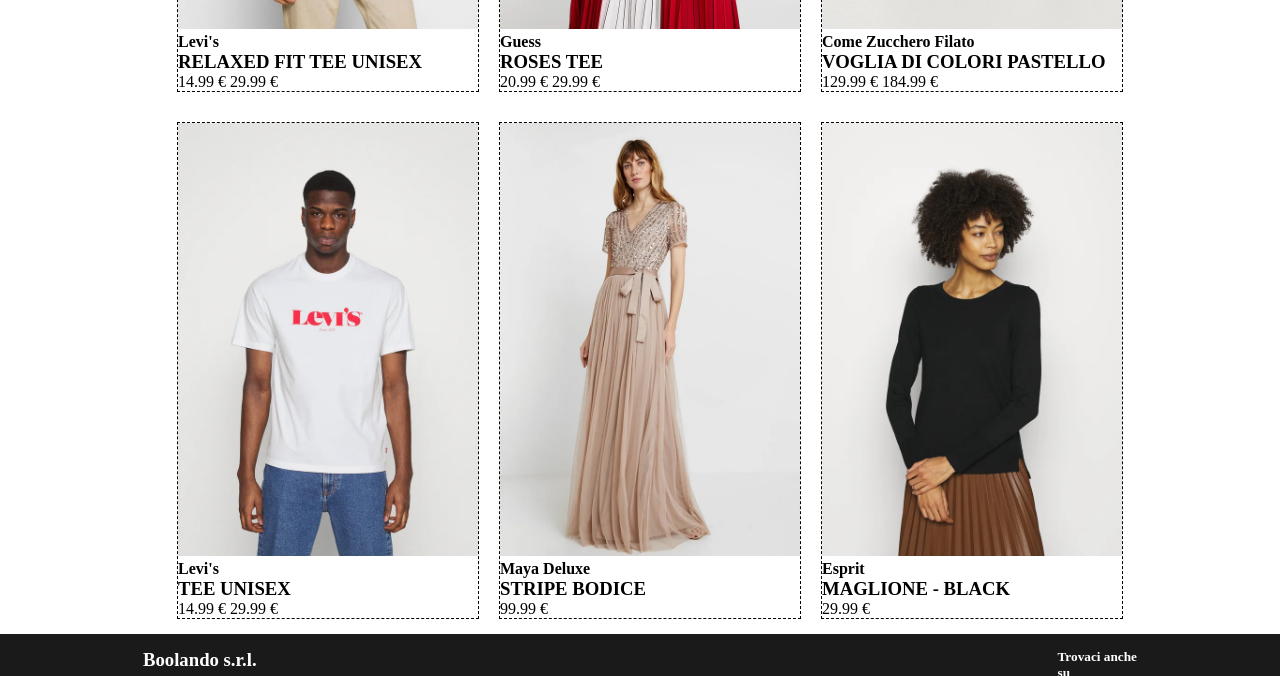
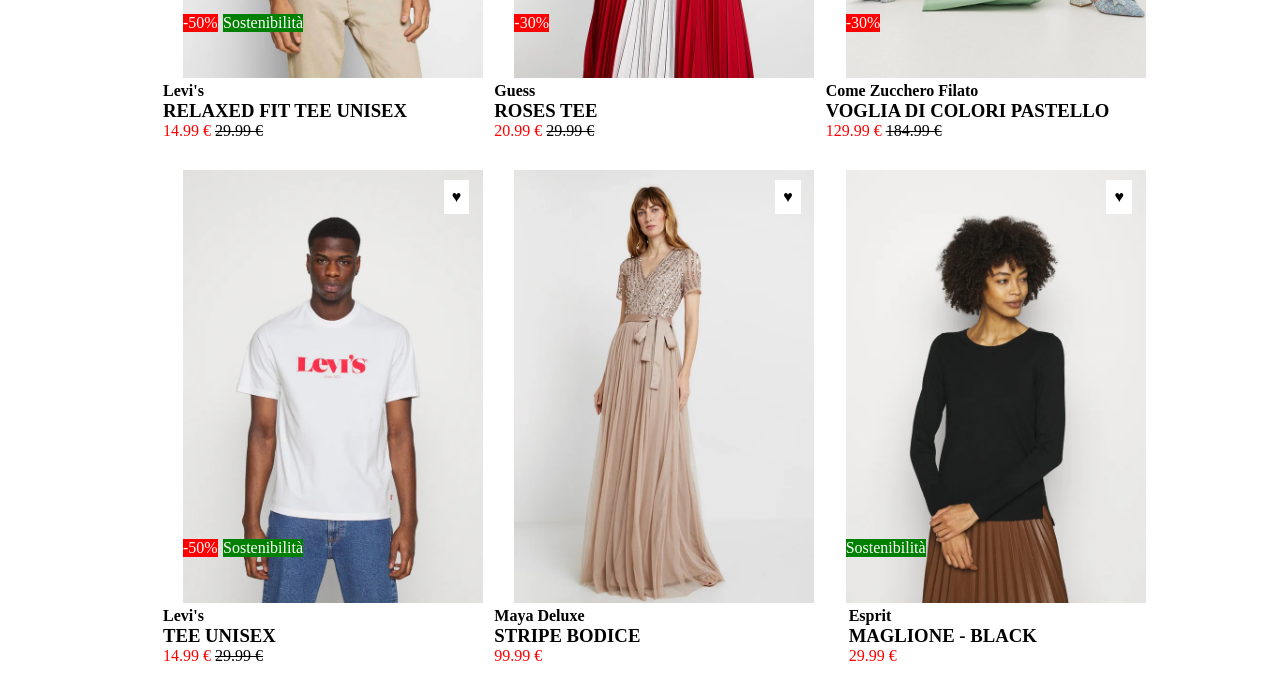
Before and after one commit to lufranski/html-css-boolando, a plain HTML site: page index.html in a window 1280 px wide. Shown: the part 470-1146 px from the top of the page. Drawn offline with Linux system fonts and the light colour scheme.

Commit message:
Main Step #2

```diff
--- a/CSS/style.css
+++ b/CSS/style.css
@@ -6,8 +6,11 @@
 
 /* Header Rules */
 header {
+    width: 100%;
     height: 50px;
     background-color: #D2451E;
+    position: fixed;
+    z-index: 999;
 }
 
     .center {
@@ -54,6 +57,11 @@ header {
 
 
 /* Main Rules */
+
+main {
+    padding-top: 100px;
+}
+
 .row{
     justify-content: center;
 }
@@ -61,14 +69,55 @@ header {
 .row div {
     min-width: 200px;
     min-height: 300px;
-    border: 1px dashed black;
+    /* border: 1px dashed black; */
     margin-left: 20px;
 }
+
+    .product {
+        position: relative;
+    }
+
+    .label {
+        background-color: red;
+        color: #fff;
+        position: absolute;
+        left: 0;
+        bottom: 50px;
+    }
+
+    .green {
+        background-color: green;
+        left: 40px;
+    }
+
+    .last {
+        left: 0;
+    }
+
+    .text {
+        padding-left: 3px;
+    }
 
     .photo {
         max-width: 300px;
     }
 
+p {
+    color: red;
+}
+
+del {
+    color: black;
+}
+
+.heart {
+    background-color: white;
+    color: black;
+    padding: 8px;
+    position: absolute;
+    top: 10px;
+    right: 5px;
+}
 
 /* Footer Rules */
 footer {
--- a/index.html
+++ b/index.html
@@ -64,60 +64,89 @@
     <main>
         <section class="center row">
             <div>
+
+                <div class="product">
                     <a href="#">
                         <img class="photo" src="img/1.webp" alt="foto #1">
+
                     </a>
+
+                    <span class="label">-50%</span>
+                    <span class="label green">Sostenibilità</span>
+                    <span class="heart">&hearts;</span>
+                </div>
 
                 <h4>Levi's</h4>
 
                 <h3>RELAXED FIT TEE UNISEX</h3>
 
-                <p>14.99 &euro; 29.99 &euro;</p>
+                <p>14.99 &euro; <del>29.99 &euro;</del></p>
             </div>
 
             <div>
+                <div class="product">
                     <a href="#">
                         <img class="photo" src="img/2.webp" alt="foto #2">
                     </a>
+
+                    <span class="label">-30%</span>
+                    <span class="heart">&hearts;</span>
+                </div>
+
 
                 <h4>Guess</h4>
 
                 <h3>ROSES TEE</h3>
 
-                <p>20.99 &euro; 29.99 &euro;</p>
+                <p>20.99 &euro; <del>29.99 &euro;</del></p>
             </div>
 
             <div>
+                <div class="product">
                     <a href="#">
                         <img class="photo" src="img/3.webp" alt="foto #3">
                     </a>
+
+                    <span class="label">-30%</span>
+                    <span class="heart">&hearts;</span>
+                </div>
 
                 <h4>Come Zucchero Filato</h4>
 
                 <h3>VOGLIA DI COLORI PASTELLO</h3>
 
-                <p>129.99 &euro; 184.99 &euro;</p>
+                <p>129.99 &euro; <del>184.99 &euro;</del></p>
             </div>
         </section>
 
         <section class="center row">
             <div>
+
+                <div class="product">
                     <a href="#">
                         <img class="photo" src="img/4.webp" alt="foto #4">
+
                     </a>
+
+                    <span class="label">-50%</span>
+                    <span class="label green">Sostenibilità</span>
+                    <span class="heart">&hearts;</span>
+                </div>
 
                 <h4>Levi's</h4>
 
                 <h3>TEE UNISEX</h3>
 
-                <p>14.99 &euro; 29.99 &euro;</p>
+                <p>14.99 &euro; <del>29.99 &euro;</del></p>
             </div>
 
             <div>
+                <div class="product">
                     <a href="#">
                         <img class="photo" src="img/5.webp" alt="foto #5">
                     </a>
-
+                    <span class="heart">&hearts;</span>
+                </div>
                 <h4>Maya Deluxe</h4>
 
                 <h3>STRIPE BODICE</h3>
@@ -126,15 +155,25 @@
             </div>
 
             <div>
+
+                <div class="product">
                     <a href="#">
                     <img class="photo" src="img/6.webp" alt="foto #6">
                     </a>
 
+                    <span class="label green last">Sostenibilità</span>
+                    <span class="heart">&hearts;</span>
+                </div>
+
+                <div class="text">
                     <h4>Esprit</h4>
 
                     <h3>MAGLIONE - BLACK</h3>
 
                     <p>29.99 &euro;</p>
+                </div>
+
+
             </div>
         </section>
     </main>
```
Lines whose indentation alone changed are shown as unchanged.
